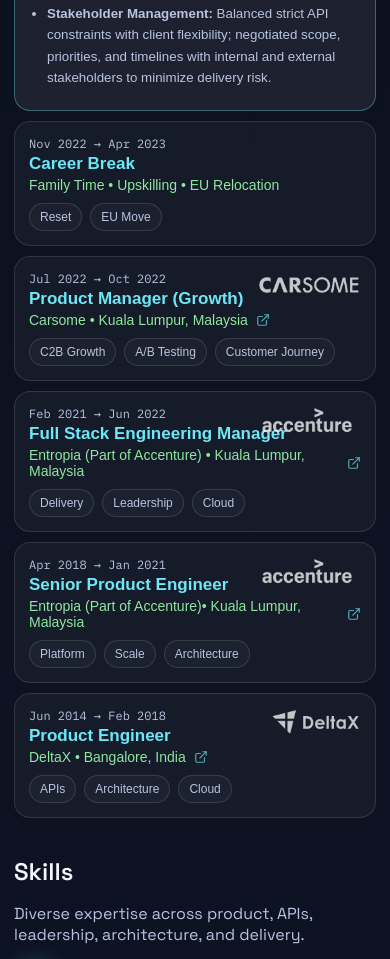
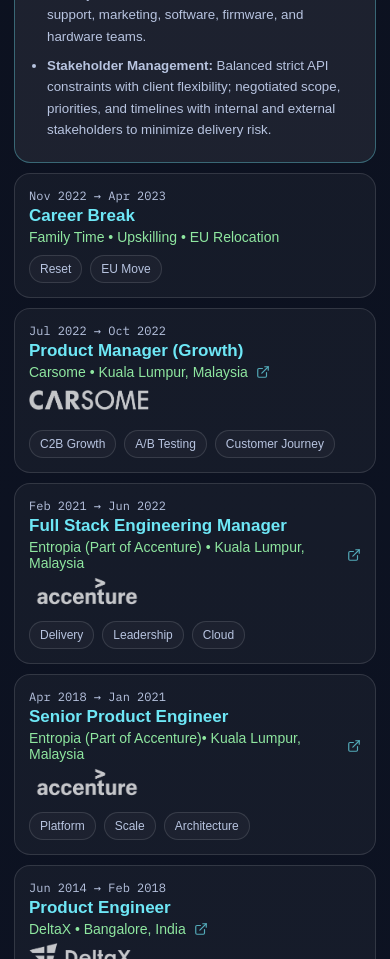
Before and after one commit to jaydeeptrivedi/jaydeep-resume, a plain HTML site: page index.html in a window 390 px wide. Shown: the part 3200-4159 px from the top of the page. Drawn offline with Linux system fonts and the light colour scheme.

Commit message:
updated mobile layout css for logos

```diff
--- a/styles.css
+++ b/styles.css
@@ -394,7 +394,7 @@
 .titem:hover{ border-color: rgba(110,231,246,0.40); background: rgba(255,255,255,0.06); transform: translateX(8px); box-shadow: -4px 4px 16px rgba(110,231,246,0.15); }
 .titem[aria-expanded="true"]{ background: rgba(255,255,255,0.07); border-color: rgba(110,231,246,0.35); }
 @media (max-width: 768px){
-  .titem{ padding:14px; }
+  .titem{ padding:14px; display:flex; flex-direction:column; }
 }
 .tleft{ display:flex; flex-direction:column; gap:3px; }
 .twhen{ font-family:var(--mono); font-size:12px; color:var(--muted); }
@@ -405,6 +405,23 @@
   top:16px;
   right:16px;
   z-index:2;
+}
+@media (max-width: 768px){
+  .companyLogoTopRight{
+    position:static;
+    order:2;
+    margin:8px 0;
+    align-self:flex-start;
+  }
+  .tleft{
+    order:1;
+  }
+  .tright{
+    order:3;
+  }
+  .tbody{
+    order:4;
+  }
 }
 .companyLogoLink{
   display:inline-flex;
@@ -423,6 +440,16 @@
 .companyLogo.accenture{
   height:36px;
   max-width:140px;
+}
+@media (max-width: 768px){
+  .companyLogo{
+    height:28px;
+    max-width:120px;
+  }
+  .companyLogo.accenture{
+    height:40px;
+    max-width:160px;
+  }
 }
 .companyLogoLink:hover .companyLogo{
   filter:brightness(0) invert(1) opacity(1);
```
